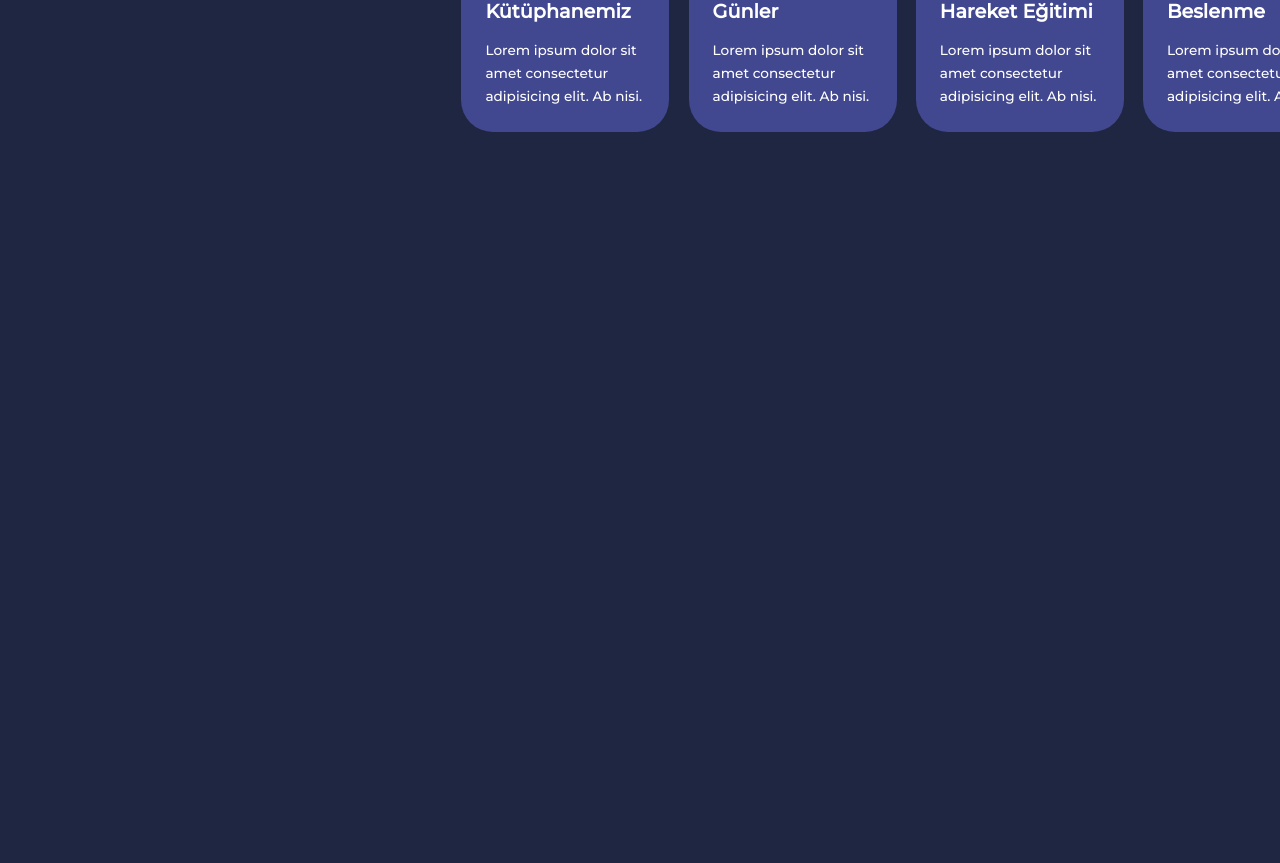
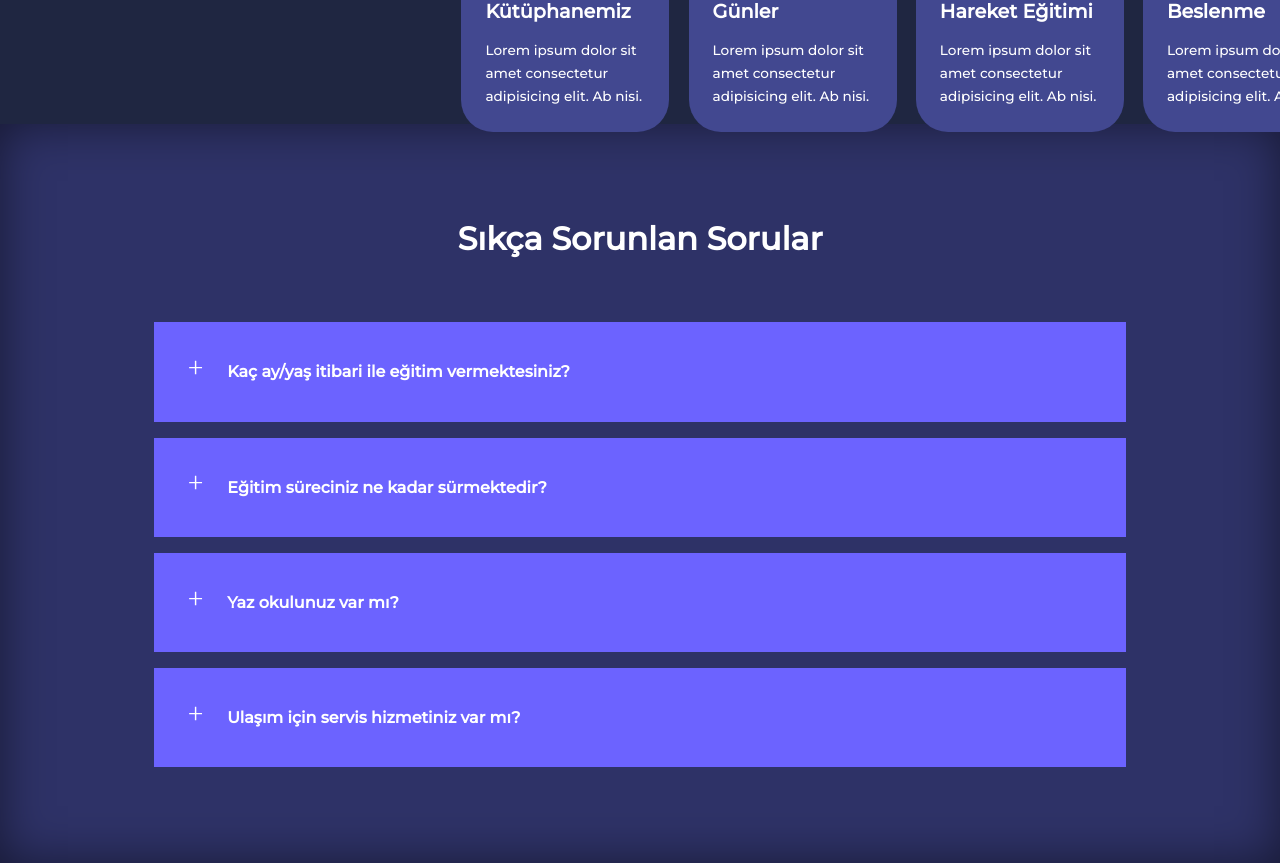
Before and after one commit to bydemirel/Do-a-Website, a React (Create React App) app: page / in a window 1280 px wide. Shown: the part 1180-2043 px from the top of the page. Before the commit the page ends 1312 px from the top, so only its background shows below. Built offline with nearby package versions, Linux system fonts and the light colour scheme.

Commit message:
Doğa Website

```diff
--- a/src/App.js
+++ b/src/App.js
@@ -1,16 +1,18 @@
 import './App.css';
 import Categories from './Components/Categories/Categories';
+import FAQs from './Components/FAQ\'s/FAQs';
 import Header from './Components/Header/Header';
 import Navbar from './Components/Navbar/Navbar';
-import Scroll from "./Scroll";
+import ScriptFile from "./Script"
 function App() {
   return (
     <div className="App">
       <Navbar></Navbar>
       <Header></Header>
       <Categories></Categories>
+      <FAQs></FAQs>
 
-      <script src={Scroll}></script>
+      <script src={ScriptFile}></script>
     </div>
   );
 }
--- /dev/null
+++ b/src/Components/FAQ's/FAQs.css
@@ -0,0 +1,41 @@
+.faqs{
+    background: var(--color-bg1);
+    box-shadow: inset 0 0 3rem rgba(0, 0, 0, 0.5);
+    margin-top: 25vh;
+
+}
+
+.faqs_container{
+    display: grid;
+    grid-template-columns: 1fr;
+    gap: 1rem;
+}
+
+.faq{
+    padding: 2rem;
+    display: flex;
+    align-items: center;
+    gap: 1.4rem;
+    height: fit-content;
+    background: var(--color-primary);
+    cursor: pointer;
+}
+
+.faq h4{
+    font-size: 1rem;
+    line-height: 2.2;
+}
+
+.faq_icon{
+    align-self: flex-start;
+    font-size: 1.2rem;
+}
+
+.faq p{
+    margin-top: 0.8rem;
+    display: none;
+}
+
+.faq.open p{
+    display: block;
+}
--- /dev/null
+++ b/src/Components/FAQ's/FAQs.jsx
@@ -0,0 +1,116 @@
+import React, { useState } from "react";
+import "./FAQs.css";
+import { AiOutlinePlus } from "react-icons/ai";
+import { AiOutlineMinus } from "react-icons/ai";
+
+const FAQs = () => {
+  const [iconName1, setIconName1] = useState("plus_icon");
+  const [iconName2, setIconName2] = useState("plus_icon");
+  const [iconName3, setIconName3] = useState("plus_icon");
+  const [iconName4, setIconName4] = useState("plus_icon");
+
+  const handleClick1 = () => {
+    if (iconName1 === "plus_icon") {
+      setIconName1("minus_icon");
+    } else {
+      setIconName1("plus_icon");
+    }
+  };
+
+  const handleClick2 = () => {
+    if (iconName2 === "plus_icon") {
+      setIconName2("minus_icon");
+    } else {
+      setIconName2("plus_icon");
+    }
+  };
+
+  const handleClick3 = () => {
+    if (iconName3 === "plus_icon") {
+      setIconName3("minus_icon");
+    } else {
+      setIconName3("plus_icon");
+    }
+  };
+
+  const handleClick4 = () => {
+    if (iconName4 === "plus_icon") {
+      setIconName4("minus_icon");
+    } else {
+      setIconName4("plus_icon");
+    }
+  };
+
+  return (
+    <section className="faqs">
+      <h2>Sıkça Sorunlan Sorular</h2>
+      <div className="container faqs_container">
+        <article className="faq" onClick={handleClick1}>
+          <div className="faq_icon">
+            <i className={iconName1}>
+              {iconName1 === "plus_icon" ? (
+                <AiOutlinePlus></AiOutlinePlus>
+              ) : (
+                <AiOutlineMinus></AiOutlineMinus>
+              )}
+            </i>
+          </div>
+          <div className="question_answer">
+            <h4>Kaç ay/yaş itibari ile eğitim vermektesiniz?</h4>
+            <p>24 ay/2 yaş itibariyle çocuklarımıza eğitim vermekteyiz.</p>
+          </div>
+        </article>
+
+        <article className="faq" onClick={handleClick2}>
+          <div className="faq_icon">
+            <i className={iconName2}>
+              {iconName2 === "plus_icon" ? (
+                <AiOutlinePlus></AiOutlinePlus>
+              ) : (
+                <AiOutlineMinus></AiOutlineMinus>
+              )}
+            </i>
+          </div>
+          <div className="question_answer">
+            <h4>Eğitim süreciniz ne kadar sürmektedir?</h4>
+            <p>Eğitim dönemimiz Eylül ayında başlar Haziran ayında biter. </p>
+          </div>
+        </article>
+
+        <article className="faq" onClick={handleClick3}>
+          <div className="faq_icon">
+            <i className={iconName3}>
+              {iconName3 === "plus_icon" ? (
+                <AiOutlinePlus></AiOutlinePlus>
+              ) : (
+                <AiOutlineMinus></AiOutlineMinus>
+              )}
+            </i>
+          </div>
+          <div className="question_answer">
+            <h4>Yaz okulunuz var mı?</h4>
+            <p>Evet, yaz okulumuz vardır.</p>
+          </div>
+        </article>
+
+        <article className="faq" onClick={handleClick4}>
+          <div className="faq_icon">
+            <i className={iconName4}>
+              {iconName4 === "plus_icon" ? (
+                <AiOutlinePlus></AiOutlinePlus>
+              ) : (
+                <AiOutlineMinus></AiOutlineMinus>
+              )}
+            </i>
+          </div>
+          <div className="question_answer">
+            <h4>Ulaşım için servis hizmetiniz var mı?</h4>
+            <p>Servis hizmetimiz yoktur, velilerimiz ulaşımı kendileri sağlamaktadır.</p>
+          </div>
+        </article>
+      </div>
+    </section>
+  );
+};
+
+export default FAQs;
--- /dev/null
+++ b/src/Script.js
@@ -0,0 +1,17 @@
+//nav bgcolor when scroll down
+window.addEventListener("scroll", () => {
+  document
+    .querySelector("nav")
+    .classList.toggle("window-scroll", window.scrollY > 100);
+});
+
+// show/hide faq
+const faqs = document.querySelectorAll(".faq");
+
+faqs.forEach((faq) => {
+  faq.addEventListener("click", () => {
+    faq.classList.toggle("open");
+
+    //change icon
+  });
+});
--- a/src/Scroll.js
+++ /dev/null
@@ -1,5 +0,0 @@
-
-alert();
-window.addEventListener('scroll',() => {
-    document.querySelector('nav').classList.toggle('window-scroll', window.scrollY > 100)
-})
```
